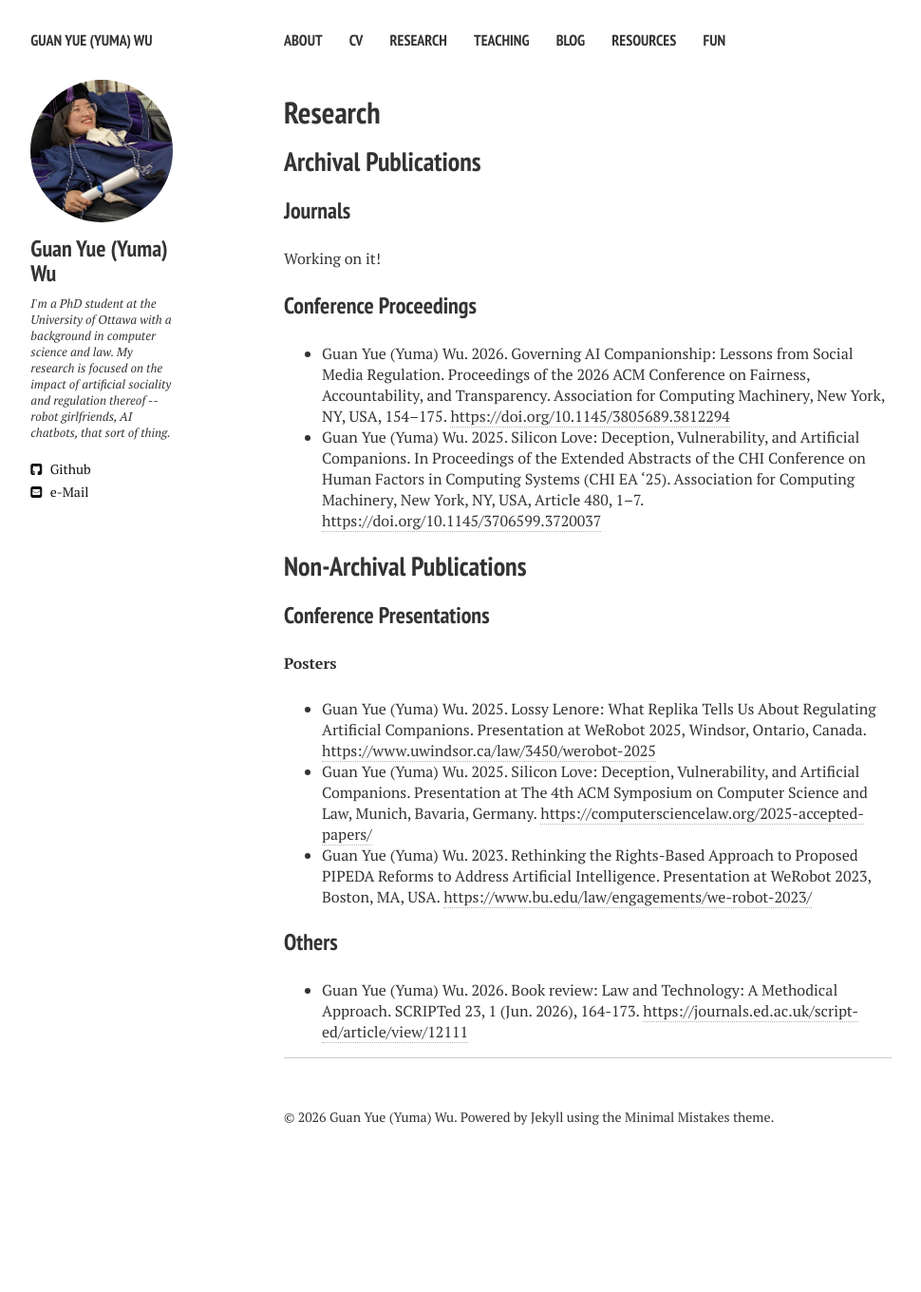
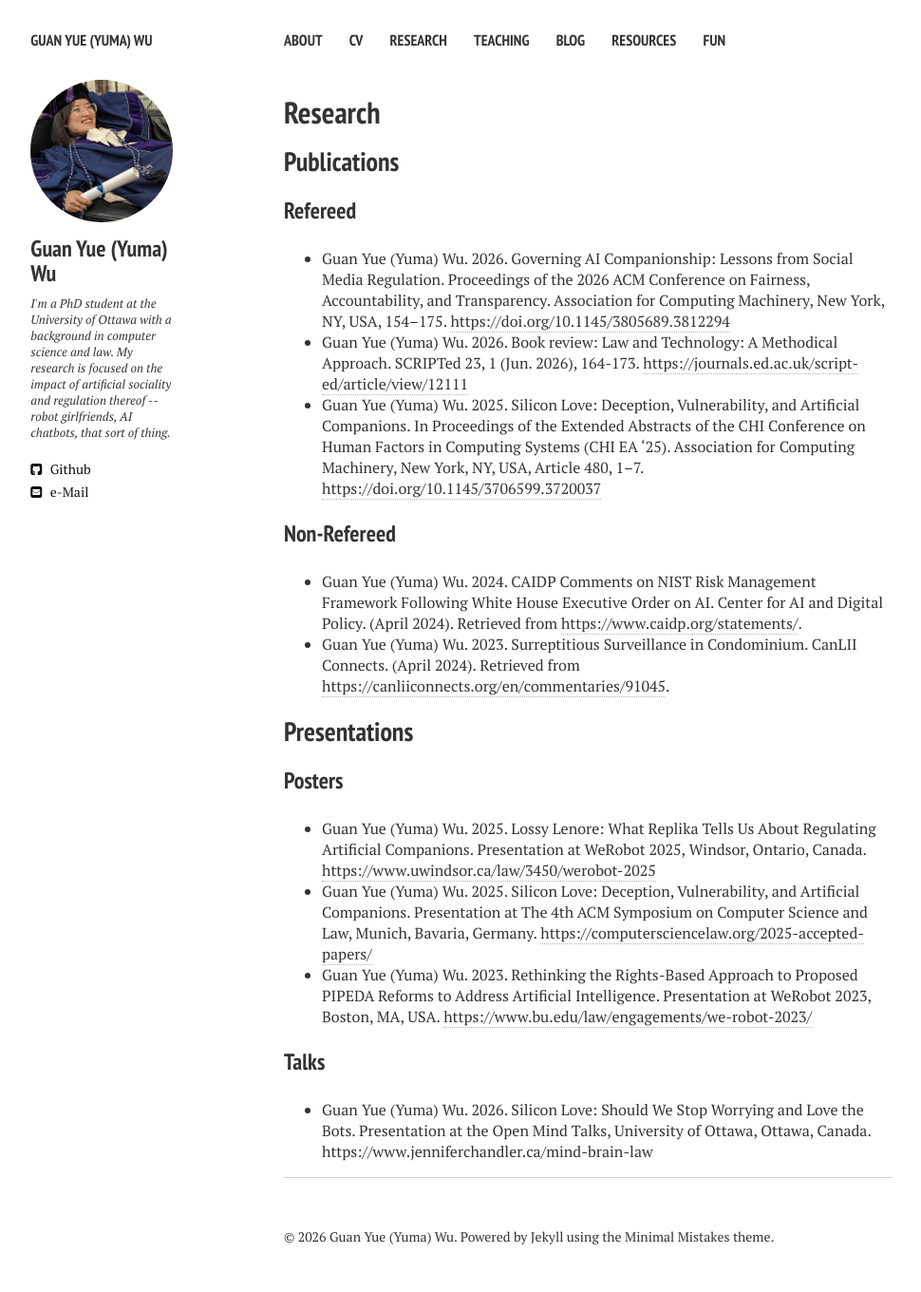
Before and after one commit to yuma-wu/yuma-wu.github.io, a Jekyll site: the page built from _pages/research.md, in a window 1280 px wide. Shown: the whole page at 95% size, without its empty margins (21-991 px from the left). Built offline with Jekyll 4.4.1, drawn with Linux system fonts in a browser that asks for light colours; nearby versions of some CDN libraries; before the commit the page ends 1234 px from its top, so only the background shows below that.

Commit message:
Refactored publication page

```diff
--- a/_pages/research.md
+++ b/_pages/research.md
@@ -4,27 +4,27 @@ author_profile: true
 permalink: "/research/"
 title: Research
 ---
-## Archival Publications
+## Publications
 
-### Journals
-
-Working on it!
-
-### Conference Proceedings
+### Refereed
 
 - Guan Yue (Yuma) Wu. 2026. Governing AI Companionship: Lessons from Social Media Regulation. Proceedings of the 2026 ACM Conference on Fairness, Accountability, and Transparency. Association for Computing Machinery, New York, NY, USA, 154–175. [https://doi.org/10.1145/3805689.3812294](https://doi.org/10.1145/3805689.3812294)
+- Guan Yue (Yuma) Wu. 2026. Book review: Law and Technology: A Methodical Approach. SCRIPTed 23, 1 (Jun. 2026), 164-173. [https://journals.ed.ac.uk/script-ed/article/view/12111](https://journals.ed.ac.uk/script-ed/article/view/12111)
 - Guan Yue (Yuma) Wu. 2025. Silicon Love: Deception, Vulnerability, and Artificial Companions. In Proceedings of the Extended Abstracts of the CHI Conference on Human Factors in Computing Systems (CHI EA '25). Association for Computing Machinery, New York, NY, USA, Article 480, 1–7. [https://doi.org/10.1145/3706599.3720037](https://doi.org/10.1145/3706599.3720037)
 
-## Non-Archival Publications
+### Non-Refereed
 
-### Conference Presentations
+- Guan Yue (Yuma) Wu. 2024. CAIDP Comments on NIST Risk Management Framework Following White House Executive Order on AI. Center for AI and Digital Policy. (April 2024). Retrieved from [https://www.caidp.org/statements/](https://www.caidp.org/statements/).
+- Guan Yue (Yuma) Wu. 2023. Surreptitious Surveillance in Condominium. CanLII Connects. (April 2024). Retrieved from [https://canliiconnects.org/en/commentaries/91045](https://canliiconnects.org/en/commentaries/91045).
 
-**Posters**
+## Presentations
+
+### Posters
 
 - Guan Yue (Yuma) Wu. 2025. Lossy Lenore: What Replika Tells Us About Regulating Artificial Companions. Presentation at WeRobot 2025, Windsor, Ontario, Canada. [https://www.uwindsor.ca/law/3450/werobot-2025](https://www.uwindsor.ca/law/3450/werobot-2025)
 - Guan Yue (Yuma) Wu. 2025. Silicon Love: Deception, Vulnerability, and Artificial Companions. Presentation at The 4th ACM Symposium on Computer Science and Law, Munich, Bavaria, Germany. [https://computersciencelaw.org/2025-accepted-papers/](https://computersciencelaw.org/2025-accepted-papers/)
 - Guan Yue (Yuma) Wu. 2023. Rethinking the Rights-Based Approach to Proposed PIPEDA Reforms to Address Artificial Intelligence. Presentation at WeRobot 2023, Boston, MA, USA. [https://www.bu.edu/law/engagements/we-robot-2023/](https://www.bu.edu/law/engagements/we-robot-2023/)
 
-### Others
+### Talks
 
-- Guan Yue (Yuma) Wu. 2026. Book review: Law and Technology: A Methodical Approach. SCRIPTed 23, 1 (Jun. 2026), 164-173. [https://journals.ed.ac.uk/script-ed/article/view/12111](https://journals.ed.ac.uk/script-ed/article/view/12111)
+- Guan Yue (Yuma) Wu. 2026. Silicon Love: Should We Stop Worrying and Love the Bots. Presentation at the Open Mind Talks, University of Ottawa, Ottawa, Canada. https://www.jenniferchandler.ca/mind-brain-law
```
